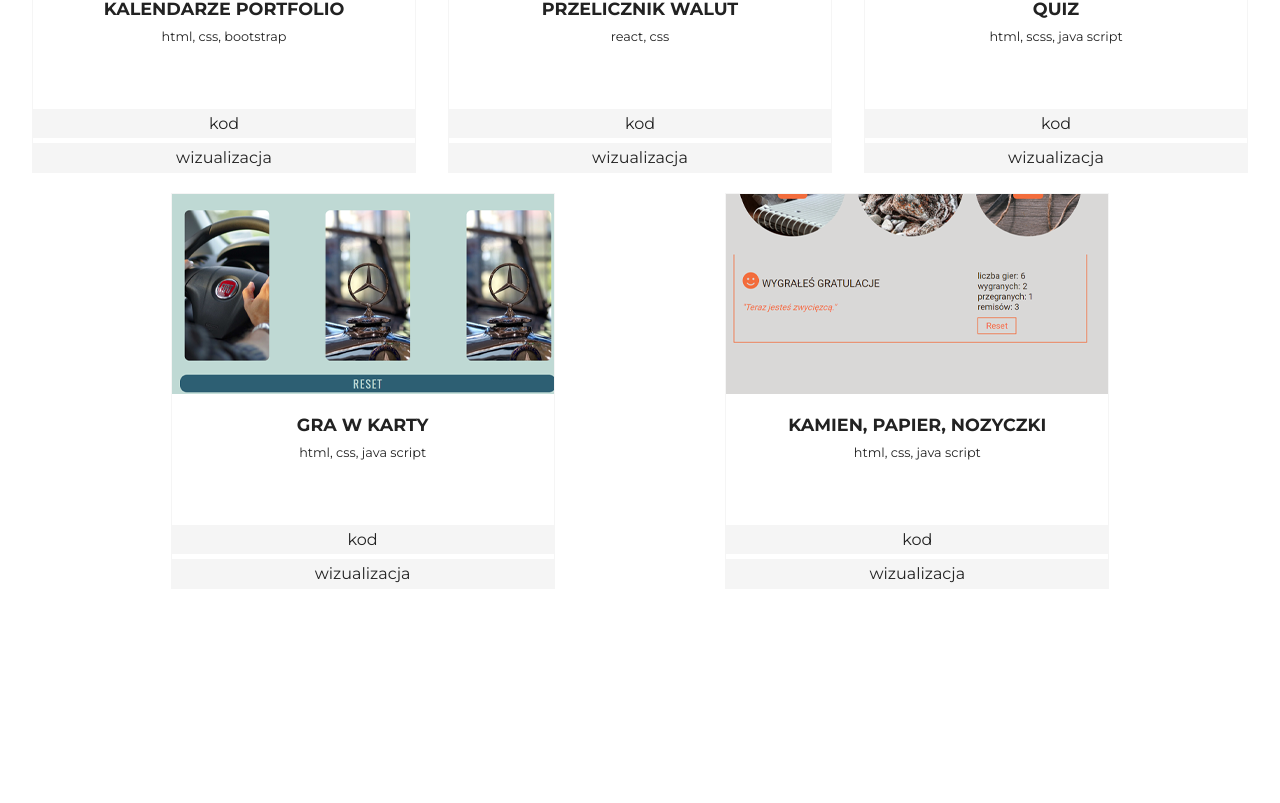
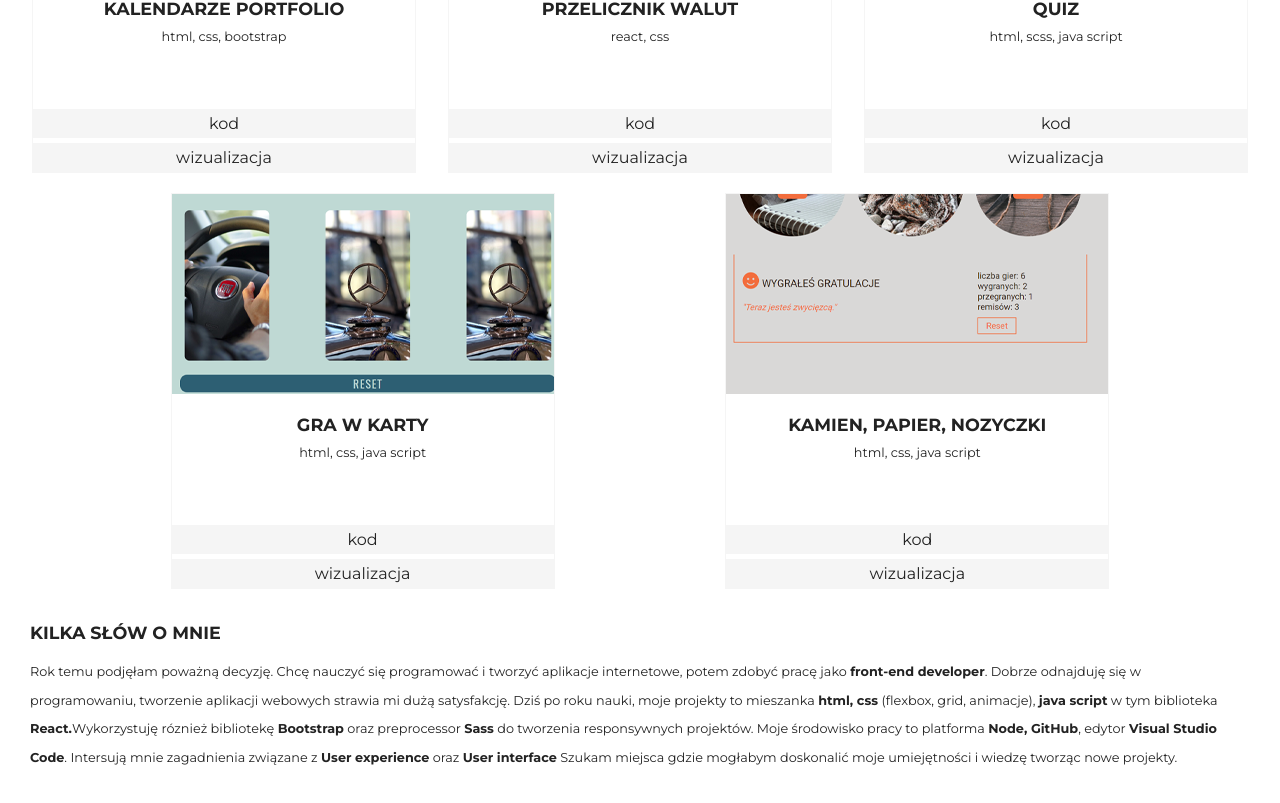
Before and after one commit to anett1/portfolio, a React (Create React App) app: page /FrontEnd in a window 1280 px wide. Shown: the part 323-1126 px from the top of the page. Before the commit the page ends 912 px from the top, so only its background shows below. Built offline with nearby package versions, Linux system fonts and the light colour scheme.

Commit message:
safe place

```diff
--- a/src/components/FrontEndMyWork.js
+++ b/src/components/FrontEndMyWork.js
@@ -11,10 +11,10 @@ const FrontEndMyWork = props => {
       </div>
       <h3>{item.title}</h3>
       <p>{item.technology}</p>
-      <a href={item.adressCode} target="_blank">
+      <a href={item.adressCode} target="_blank" rel="noopener noreferrer">
         kod
       </a>
-      <a href={item.adressView} target="_blank">
+      <a href={item.adressView} target="_blank" rel="noopener noreferrer">
         wizualizacja
       </a>
     </div>
--- /dev/null
+++ b/src/descriptionPages/DTPDescription.js
@@ -0,0 +1,24 @@
+import React from "react";
+
+const DTPDescription = () => {
+  return (
+    <div style={{ padding: 30, lineHeight: "180%" }}>
+      <h3>KILKA SŁÓW O MNIE</h3>
+      <p>
+        Od ponad 10 lat zajmuję się tematyką{" "}
+        <strong>desktop publishing DTP.</strong> Projektuję książki, broszury,
+        czasopisma, gazety, kalendarze, druki informacyjne i reklamowe,
+        wizytówki, papiery firmowe i opakowania,{" "}
+        <strong>PROJEKTUJĘ WSZYSTKO :)</strong>. Moje środowisko pracy to
+        programy: <strong>Adobe Photoshop </strong>,{" "}
+        <strong>Adobe Illustrator</strong>, <strong>Adobe InDesign</strong>,{" "}
+        <strong>Adobe Acrobat</strong> oraz <strong>CorelDraw.</strong>{" "}
+        Pracowałam z licznymi kontrahentami, z małymi firmami oraz dużymi
+        korporacjami, współpracowałam z drukarniami, przy realizacji druków
+        offsetowych oraz sitodruków.
+      </p>
+    </div>
+  );
+};
+
+export default DTPDescription;
--- /dev/null
+++ b/src/descriptionPages/FrontEndDescription.js
@@ -0,0 +1,28 @@
+import React from "react";
+
+const FrontEndDescription = () => {
+  return (
+    <div style={{ padding: 30, lineHeight: "180%" }}>
+      <h3>KILKA SŁÓW O MNIE</h3>
+      <p>
+        Rok temu podjęłam poważną decyzję. Chcę nauczyć się programować i
+        tworzyć aplikacje internetowe, potem zdobyć pracę jako{" "}
+        <strong>front-end developer</strong>. Dobrze odnajduję się w
+        programowaniu, tworzenie aplikacji webowych strawia mi dużą satysfakcję.
+        Dziś po roku nauki, moje projekty to mieszanka{" "}
+        <strong>html, css </strong>
+        (flexbox, grid, animacje), <strong>java script</strong> w tym biblioteka{" "}
+        <strong>React.</strong>
+        Wykorzystuję róznież bibliotekę <strong>Bootstrap</strong> oraz
+        preprocessor <strong>Sass</strong> do tworzenia responsywnych projektów.
+        Moje środowisko pracy to platforma <strong>Node, GitHub</strong>, edytor{" "}
+        <strong>Visual Studio Code</strong>. Intersują mnie zagadnienia związane
+        z <strong>User experience</strong> oraz <strong>User interface</strong>{" "}
+        Szukam miejsca gdzie mogłabym doskonalić moje umiejętności i wiedzę
+        tworząc nowe projekty.
+      </p>
+    </div>
+  );
+};
+
+export default FrontEndDescription;
--- /dev/null
+++ b/src/descriptionPages/HomeDescription.js
@@ -0,0 +1,7 @@
+import React from "react";
+
+const HomeDescription = () => {
+  return <p>xxxxx</p>;
+};
+
+export default HomeDescription;
--- a/src/headerPages/DTPdesignHeader.js
+++ b/src/headerPages/DTPdesignHeader.js
@@ -18,39 +18,39 @@ const DTPdesignHeader = () => {
     <div className="carousel">
       <Carousel>
         <div>
-          <img src={img1} />
+          <img src={img1} alt="" />
           <p className="legend">Legend 1</p>
         </div>
         <div>
-          <img src={img2} />
+          <img src={img2} alt="" />
           <p className="legend">Legend 2</p>
         </div>
         <div>
-          <img src={img3} />
+          <img src={img3} alt="" />
           <p className="legend">Legend 3</p>
         </div>
         <div>
-          <img src={img4} />
+          <img src={img4} alt="" />
           <p className="legend">Legend 3</p>
         </div>
         <div>
-          <img src={img5} />
+          <img src={img5} alt="" />
           <p className="legend">Legend 3</p>
         </div>
         <div>
-          <img src={img6} />
+          <img src={img6} alt="" />
           <p className="legend">Legend 3</p>
         </div>
         <div>
-          <img src={img7} />
+          <img src={img7} alt="" />
           <p className="legend">Legend 3</p>
         </div>
         <div>
-          <img src={img8} />
+          <img src={img8} alt="" />
           <p className="legend">Legend 3</p>
         </div>
         <div>
-          <img src={img9} />
+          <img src={img9} alt="" />
           <p className="legend">Legend 3</p>
         </div>
       </Carousel>
--- a/src/headerPages/FrontEndHeader.js
+++ b/src/headerPages/FrontEndHeader.js
@@ -1,4 +1,4 @@
-import React, { Component } from "react";
+import React from "react";
 import FrontEndMyWork from "../components/FrontEndMyWork";
 
 import img1 from "../imagesFrontEnd/1.png";
@@ -22,7 +22,7 @@ const data = [
     title: "przelicznik walut",
     technology: "react, css",
     adressView: "https://anett1.github.io/currencyConverter-React",
-    adressCode: "https://github.com/anett1/currencyConverter-React"
+    adressCode: "https://anett1.github.io/currencyConverter-React"
   },
   {
     id: 3,
@@ -51,11 +51,7 @@ const data = [
 ];
 
 const FrontEndHeader = () => {
-  return (
-    <>
-      <FrontEndMyWork data={data} />
-    </>
-  );
+  return <FrontEndMyWork data={data} />;
 };
 
 export default FrontEndHeader;
--- a/src/layouts/App.js
+++ b/src/layouts/App.js
@@ -2,6 +2,7 @@ import React, { Component } from "react";
 import { BrowserRouter as Router } from "react-router-dom";
 import Nav from "./Nav";
 import Header from "./Header";
+import Description from "./Description";
 import "../styles/App.scss";
 
 class App extends Component {
@@ -15,8 +16,9 @@ class App extends Component {
           <header>
             <Header />
           </header>
-          <section></section>
-          <footer></footer>
+          <section>
+            <Description />
+          </section>
         </div>
       </Router>
     );
--- /dev/null
+++ b/src/layouts/Description.js
@@ -0,0 +1,21 @@
+import React, { Component } from "react";
+import { Route, Switch } from "react-router-dom";
+import HomeDescription from "../descriptionPages/HomeDescription";
+import DTPDescription from "../descriptionPages/DTPDescription";
+import FrontEndDescription from "../descriptionPages/FrontEndDescription";
+import ErrorPage from "../components/ErrorPage";
+
+const Header = () => {
+  return (
+    <>
+      <Switch>
+        <Route path="/" exact component={HomeDescription}></Route>
+        <Route path="/DTPdesign" component={DTPDescription}></Route>
+        <Route path="/FrontEnd" component={FrontEndDescription}></Route>
+        <Route component={ErrorPage}></Route>
+      </Switch>
+    </>
+  );
+};
+
+export default Header;
--- a/src/layouts/Header.js
+++ b/src/layouts/Header.js
@@ -4,7 +4,7 @@ import { Route, Switch } from "react-router-dom";
 import HomeHeader from "../headerPages/HomeHeader";
 import DTPdesignHeader from "../headerPages/DTPdesignHeader";
 import FrontEndHeader from "../headerPages/FrontEndHeader";
-import ErrorPage from "../headerPages/ErrorPage";
+import ErrorPage from "../components/ErrorPage";
 
 const Header = () => {
   return (
```
Also changed, not shown: src/components/ErrorPage.js (renamed from src/headerPages/ErrorPage.js).
